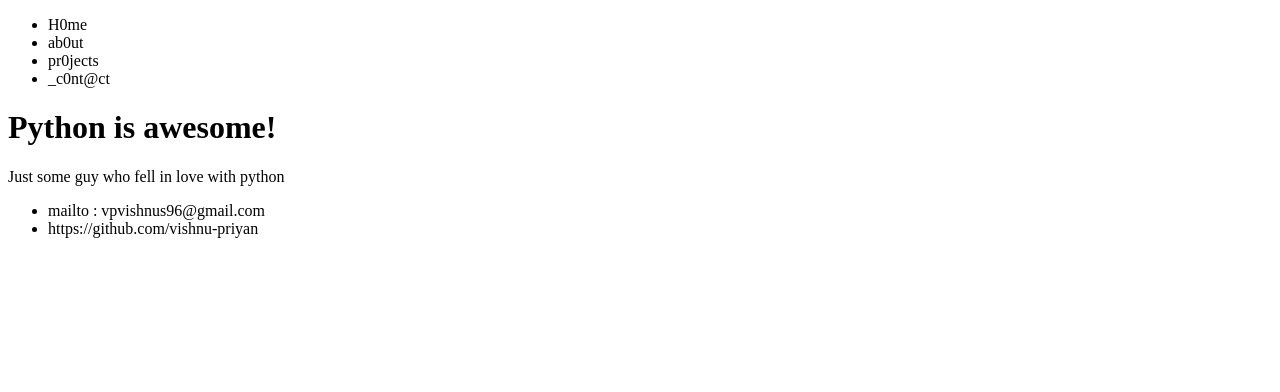
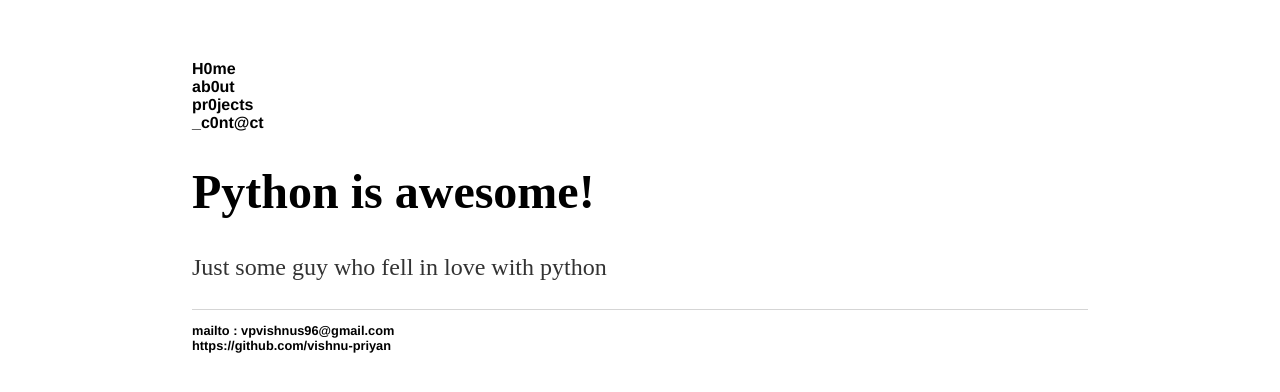
Before and after one commit to Vishnu-priyan/Vishnu-priyan.github.io, a plain HTML site: page index.html in a window 1280 px wide. Drawn offline with Linux system fonts and the light colour scheme.

Commit message:
Update index.html
added css

```diff
--- a/index.html
+++ b/index.html
@@ -1,7 +1,7 @@
 <!DOCTYPE html>
 <html>
 <head><title>vishnu's site</title></head>
-
+<link rel='stylesheet' type='text/css' href='css/main.css'>
 <body>
   <nav>
   <ul>
```
